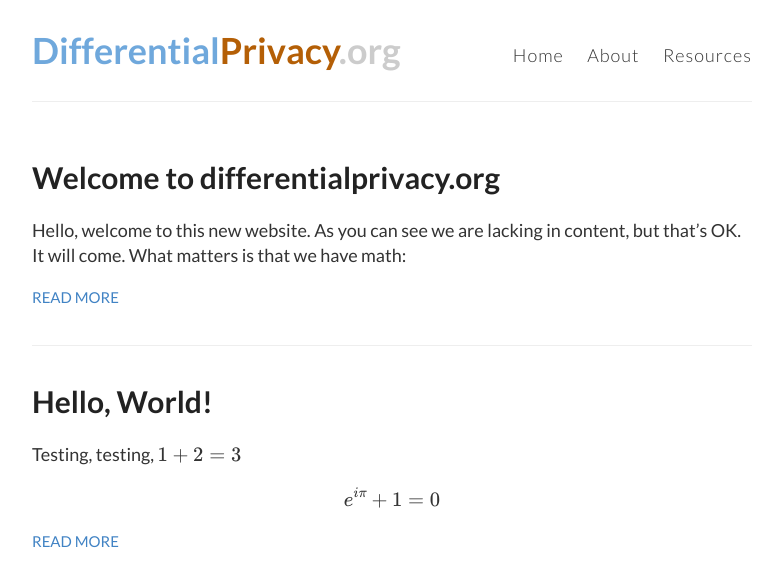
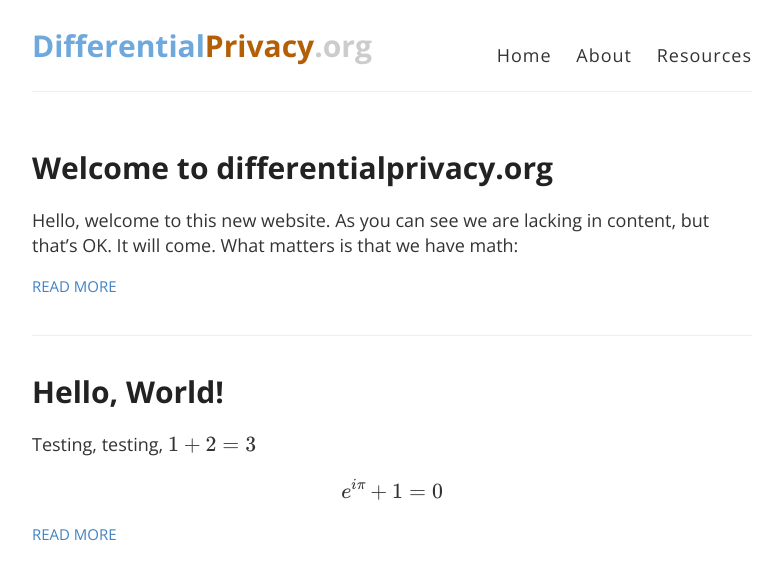
Before and after one commit to differentialprivacy/differentialprivacy, a Jekyll site: the page built from index.html, in a window 1280 px wide. Shown: the top 587 px of the page, without its empty margins (248-1031 px from the left). Built offline with Jekyll 4.4.1, drawn with Linux system fonts in a browser that asks for light colours.

Commit message:
nm, open sans is nicer to read

```diff
--- a/_layouts/default.html
+++ b/_layouts/default.html
@@ -11,7 +11,7 @@
 
     <link rel="stylesheet" type="text/css" href="{{ site.baseurl }}/style.css" />
     <link rel="alternate" type="application/rss+xml" title="{{ site.name }} - {{ site.description }}" href="{{ site.baseurl }}/feed.xml" />
-	<link href="https://fonts.googleapis.com/css2?family=Lato:wght@300;400;700&display=swap" rel="stylesheet">
+	<link href="https://fonts.googleapis.com/css2?family=Open+Sans:wght@300;400;700&display=swap" rel="stylesheet">
 
     <!-- Created with Jekyll Now - http://github.com/barryclark/jekyll-now -->
     <link rel="icon" type="image/png" sizes="96x96" href="/favicon-96x96.png">
--- a/style.scss
+++ b/style.scss
@@ -19,7 +19,7 @@
 
 body {
 	background: $white;
-  font: 18px/1.4 Lato;
+  font: 18px/1.4 Open Sans;
   color: $darkGray;
 }
 
@@ -31,7 +31,7 @@
 }
 
 h1, h2, h3, h4, h5, h6 {
-  font-family: 'Lato',$helveticaNeue;
+  font-family: 'Open Sans',$helveticaNeue;
   color: $darkerGray;
   font-weight: bold;
 
@@ -194,9 +194,9 @@
   margin: 0;
   color: $darkGray;
   cursor: pointer;
-  font-family: 'Lato', $helveticaNeue;
+  font-family: 'Open Sans', $helveticaNeue;
   font-weight: bold;
-  font-size: 36px;
+  font-size: 30px;
   letter-spacing: 0px;
 }
 
@@ -213,7 +213,7 @@
 nav {
   float: right;
   margin-top: 23px; // @TODO: Vertically middle align
-  font-family: 'Lato', $helveticaNeue;
+  font-family: 'Open Sans', $helveticaNeue;
   font-size: 18px;
 
   @include mobile {
```
